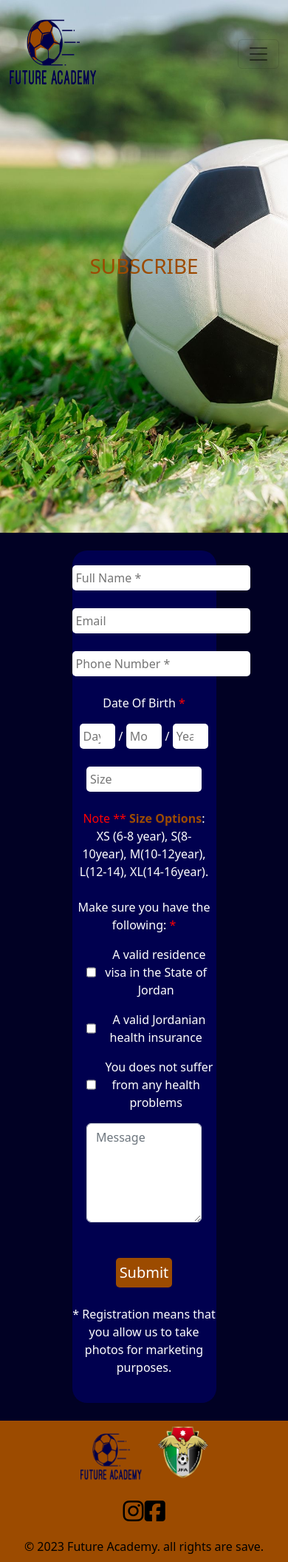
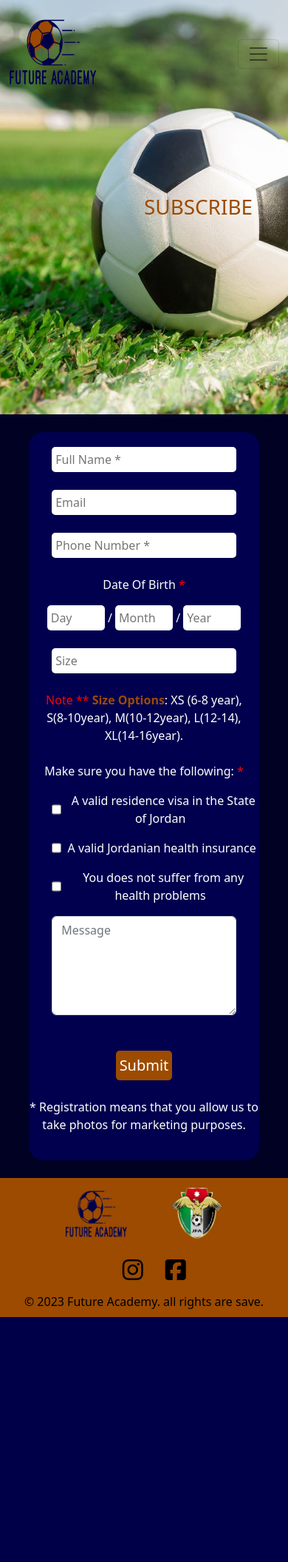
Before and after one commit to Obaidamajed/Master_Piece, a PHP site: page /Subscription.php in a window 390 px wide. Shown: the whole page at 74% size. After the commit the page ends 1780 px from the top, so only its background shows below. Run offline with PHP 8.4, Linux system fonts and the light colour scheme; some libraries are stand-ins or nearby versions.

Commit message:
responsive for coaches & subscribe pages

```diff
--- a/PublicDashboard/Subscription.css
+++ b/PublicDashboard/Subscription.css
@@ -63,11 +63,15 @@ form{
   border: none;
 }
 
-/* .Make_Sure {
+.inputs {
+  width: 80%;
+}
+
+.Make_Sure {
   display: flex;
   justify-content: flex-start;
   padding-left: 10%;
-} */
+}
 
 input[type="submit"]{
   background: #9C4B00;
@@ -78,7 +82,7 @@ input[type="submit"]{
 #footer{
   background: #9C4B00;
   padding-bottom: 1px;
-
+  line-height: 8px;
 }
 #logo-up{
   margin: 0 auto;
@@ -92,3 +96,67 @@ input[type="submit"]{
   display: flex;
   justify-content: space-around;
 }
+#footer p {
+  text-align: center;
+  margin-top: 15px;
+  color: black;
+}
+
+
+@media screen and (max-width: 540px ) {
+
+  #subscribe {
+    width: 80%;
+  }
+
+}
+@media screen and (max-width: 540px ) {
+  #header-paragraph{
+    position: absolute;
+    right: 50%;
+    top: 50%;
+    color:#9C4B00;
+  }
+  #header {
+    height: 35em;
+  }
+  #logo-up{
+    margin: 0 auto;
+    width: 70%;
+    display: flex;
+    justify-content: space-around;
+  }
+  #insta {
+    margin: 15px 15px 0 0;
+    color: black;
+  }
+  #face {
+    margin: 15px 0 0 15px;
+    color: black;
+  }
+
+
+}
+
+@media screen and (max-width: 340px ) {
+  #header-paragraph{
+    position: absolute;
+    right: 50%;
+    top: 50%;
+    color:#9C4B00;
+  }
+  div ul li a b{
+    font-size: 18px;
+  }
+  #logo-up{
+    margin: 0 auto;
+    width: 80%;
+    display: flex;
+    justify-content: space-around;
+  }
+  #footer p{
+    font-size: 13px;
+  }
+
+
+}
--- a/PublicDashboard/Subscription.php
+++ b/PublicDashboard/Subscription.php
@@ -10,6 +10,12 @@
   <title>Subscrption</title>
     <!-- Css file for home page -->
     <link rel="stylesheet" href="Subscription.css">
+    <style>
+    <?php
+    $css = file_get_contents('Subscription.css');
+    echo $css;
+    ?>
+  </style>
     <!-- Bootstrap files -->
     <link href="../CSS/bootstrap.css" rel="stylesheet">
     <link href="../CSS/bootstrap.min.css" rel="stylesheet">
@@ -148,9 +154,9 @@
           <br>
 
           <p>Make sure you have the following: <span style="color: red;">*</span></p>
-          <p class="Make_Sure" style="display: flex; justify-content: flex-start; padding-left: 10%"> <input required type="checkbox">&nbsp; A valid residence visa in the State of Jordan </p>
-          <p class="Make_Sure" style="display: flex; justify-content: flex-start; padding-left: 10%"> <input required type="checkbox">&nbsp; A valid Jordanian health insurance </p>
-          <p class="Make_Sure" style="display: flex; justify-content: flex-start; padding-left: 10%"> <input required type="checkbox">&nbsp; You does not suffer from any health problems </p>
+          <p class="Make_Sure"> <input required type="checkbox">&nbsp; A valid residence visa in the State of Jordan </p>
+          <p class="Make_Sure"> <input required type="checkbox">&nbsp; A valid Jordanian health insurance </p>
+          <p class="Make_Sure"> <input required type="checkbox">&nbsp; You does not suffer from any health problems </p>
 
           <textarea rows="5" cols="50" style="width: 80%; margin: 0 auto" class="form-control" type="text" name="message" placeholder="Message"></textarea><br><br>
 
@@ -166,20 +172,20 @@
     </div>
 
     <!-- Footer  -->
-  <div id="footer" style= "line-height: 8px">
+  <div id="footer">
     <br>
     <!-- FA & JFA Logos  -->
     <div id="logo-up">
-      <a href="index.php"><img style="width:85px;height:85px; margin-bottom: 13px;" src="images/logo.png" alt="FUTURE ACADEMY"></a>
-      <a href="https://www.jfa.jo/" target="_blank"><img style="width:70px;height:70px;" src="images/Jordan_FA.png" alt="JFA"></a>
+      <a href="index.php"><img style="width:85px;height:85px;" src="images/logo.png" alt="FUTURE ACADEMY"></a>
+      <a href="https://www.jfa.jo/" target="_blank"><img style="width:70px;height:75px; padding-top: 5px" src="images/Jordan_FA.png" alt="JFA"></a>
     </div>
     <!-- Social Media Logos -->
     <div id="logo-down">
-      <a href="https://www.instagram.com/alfaisalyscjo/" target="_blank" style="color: black;"><i class="fa-brands fa-instagram fa-2x"></i></a>
-      <a href="https://ar-ar.facebook.com/ALFAISALYSCJO/" target="_blank" style="color: black;"><i class="fa-brands fa-square-facebook fa-2x"></i></a>
+      <a id="insta" href="https://www.instagram.com/alfaisalyscjo/" target="_blank" style="color: black;"><i class="fa-brands fa-instagram fa-2x"></i></a>
+      <a id="face" href="https://ar-ar.facebook.com/ALFAISALYSCJO/" target="_blank" style="color: black;"><i class="fa-brands fa-square-facebook fa-2x"></i></a>
     </div>
     <br>
-    <p style="text-align: center; color: black; margin-top: 20px">© 2023 Future Academy. all rights are save.</p>
+    <p>© 2023 Future Academy. all rights are save.</p>
   </div>
 
 
--- a/signup.php
+++ b/signup.php
@@ -120,9 +120,6 @@
         <!-- End PHP  -->
 
 
-
-
-
         <!-- Sign Up Start -->
         <div class="container-fluid">
             <div class="row h-100 align-items-center justify-content-center" style="min-height: 100vh;">
```
Also changed, not shown: PublicDashboard/Coaches.css (+60 -9 lines), PublicDashboard/Coaches.php (+14 -8 lines), PublicDashboard/Contact_Us.css (renamed from PublicDashboard/CONTACT US.css, +13 -0 lines), PublicDashboard/Contact_Us.php (+10 -3 lines), PublicDashboard/NEWS.php (+10 -3 lines), PublicDashboard/index.css (+39 -16 lines), PublicDashboard/index.php (+4 -4 lines), PublicDashboard/News.css (renamed from PublicDashboard/FA News.css).
